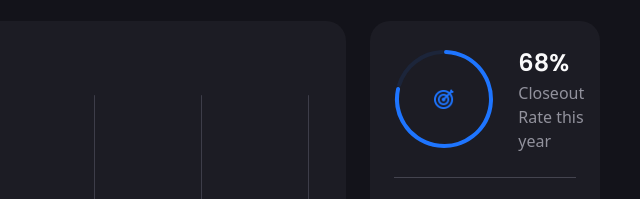
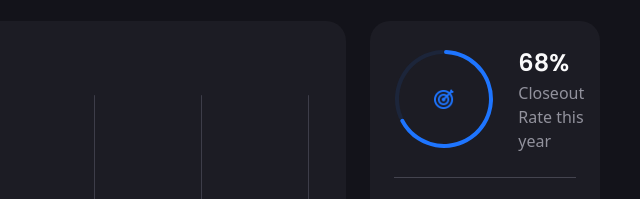
Before and after one commit to theonlysai/upshotexam, a website: page index.html in a window 1280 px wide. Shown: the part 384-583 px from the top of the page, 640-1280 px from the left. Drawn offline with nearby package versions, Linux system fonts and the light colour scheme.

Commit message:
chart correction

```diff
--- a/index.html
+++ b/index.html
@@ -254,7 +254,7 @@
       ],
       datasets: [{
         label: 'My First Dataset',
-        data: [68,18],
+        data: [68,32],
         backgroundColor: [
           'rgba(30, 117, 255, 1)',
           'rgba(30, 117, 255, 0.1)'
```
